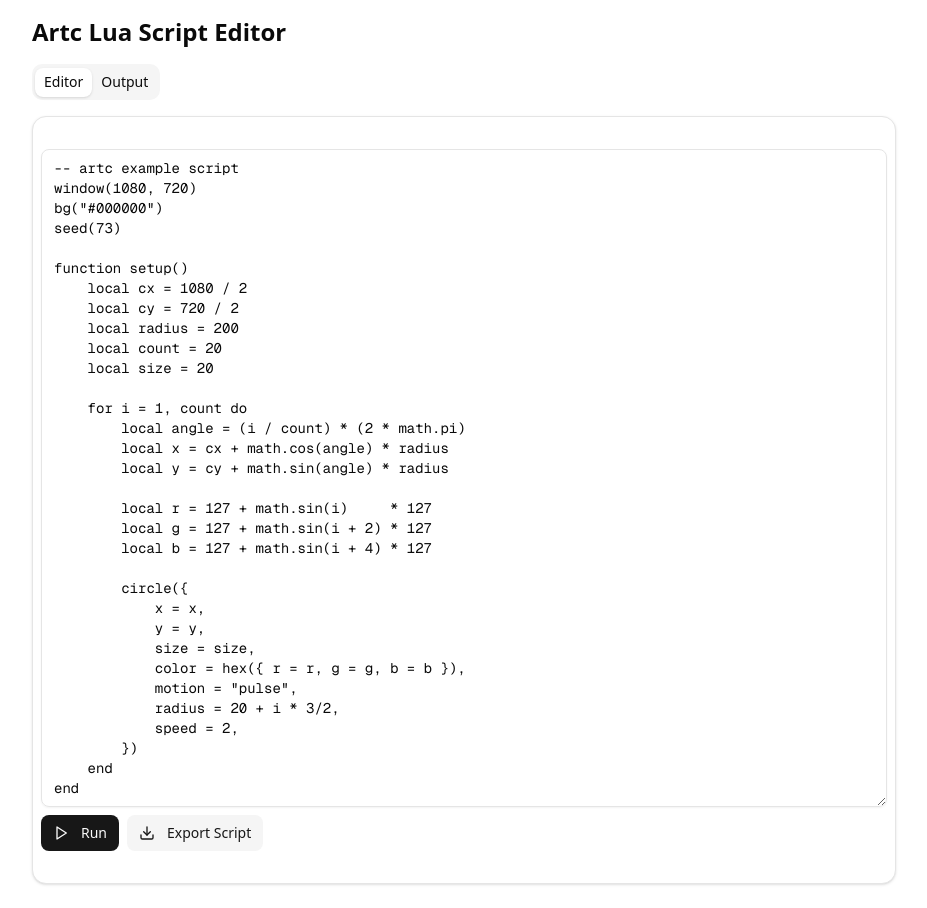
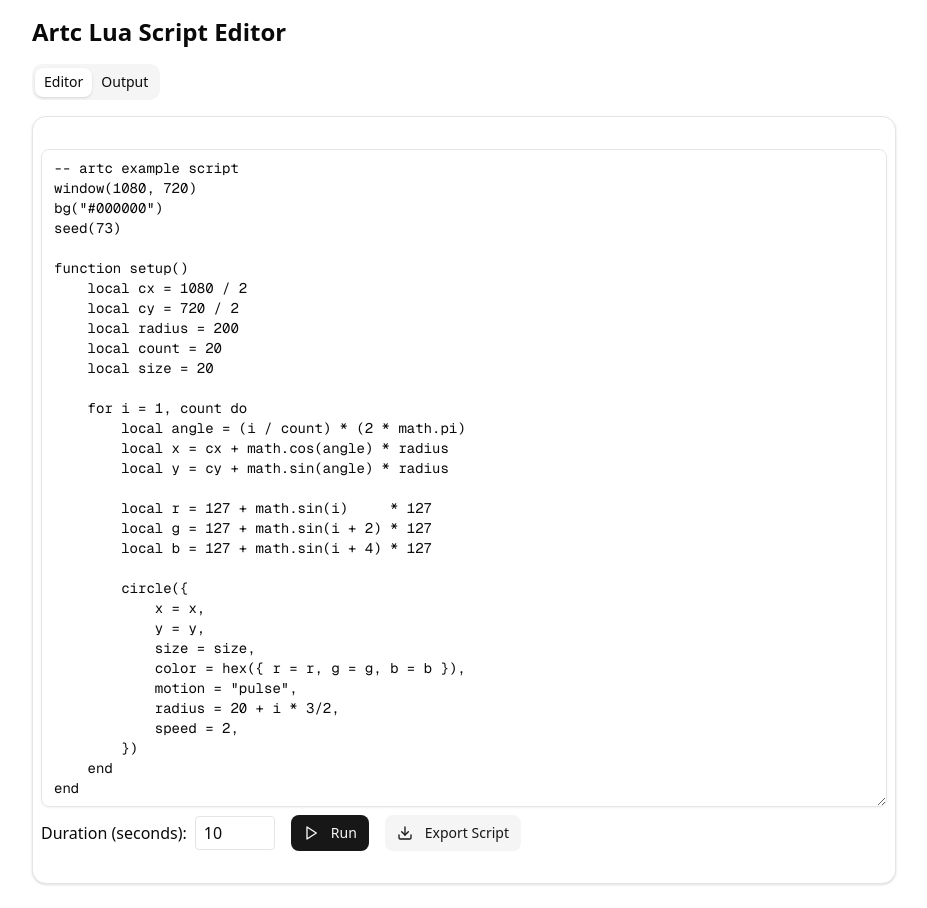
Before and after one commit to KDesp73/artc-editor, a Next.js app: page / in a window 1280 px wide. Shown: the whole page, without its empty margins (176-1103 px from the left). Built offline with nearby package versions, Linux system fonts and the light colour scheme.

Commit message:
feat: specifying duration

```diff
--- a/src/app/page.tsx
+++ b/src/app/page.tsx
@@ -40,9 +40,11 @@ function setup()
         })
     end
 end`);
+
   const [videoUrl, setVideoUrl] = useState<string | null>(null);
   const [view, setView] = useState("editor");
   const [loading, setLoading] = useState(false);
+  const [duration, setDuration] = useState(10);
 
   const runScript = async () => {
     setLoading(true);
@@ -54,7 +56,7 @@ end`);
       const res = await fetch(`${service}/render`, {
         method: "POST",
         headers: { "Content-Type": "application/json" },
-        body: JSON.stringify({ script, duration: 10 }),
+        body: JSON.stringify({ script, duration }),
       });
 
       const data = await res.json();
@@ -86,19 +88,32 @@ end`);
     if (!videoUrl) return;
 
     try {
-      const res = await fetch(videoUrl);
-      if (!res.ok) throw new Error("Failed to fetch video");
+      setLoading(true);
+      const response = await fetch(videoUrl, {
+          mode: "cors",
+      });
 
-      const blob = await res.blob();
+      if (!response.ok) throw new Error(`Failed to fetch video: ${response.statusText}`);
+
+      const blob = await response.blob();
+
+      if (blob.size === 0) throw new Error("Downloaded video is empty");
+
       const url = window.URL.createObjectURL(blob);
       const a = document.createElement("a");
+      a.style.display = "none";
       a.href = url;
       a.download = "artc_video.mp4";
       document.body.appendChild(a);
       a.click();
-      a.remove();
-      window.URL.revokeObjectURL(url);
+
+      setTimeout(() => {
+        document.body.removeChild(a);
+        window.URL.revokeObjectURL(url);
+        setLoading(false);
+      }, 100);
     } catch (error) {
+      setLoading(false);
       console.error("Error downloading video:", error);
     }
   };
@@ -121,7 +136,20 @@ end`);
                 onChange={(e) => setScript(e.target.value)}
                 className="h-100% font-mono"
               />
-              <div className="flex gap-2">
+              <div className="flex items-center gap-4">
+                <label>
+                  Duration (seconds):
+                  <input
+                    type="number"
+                    min={1}
+                    max={60}
+                    value={duration}
+                    onChange={(e) => setDuration(Number(e.target.value))}
+                    className="ml-2 w-20 border rounded px-2 py-1"
+                    disabled={loading}
+                  />
+                </label>
+
                 <Button onClick={runScript} disabled={loading}>
                   {loading ? (
                     <>
@@ -133,6 +161,7 @@ end`);
                     </>
                   )}
                 </Button>
+
                 <Button onClick={exportScript} variant="secondary" disabled={loading}>
                   <Download className="w-4 h-4 mr-1" /> Export Script
                 </Button>
@@ -158,7 +187,7 @@ end`);
                     crossOrigin="anonymous"
                   />
                   <div className="mt-2 flex gap-2">
-                    <Button onClick={downloadVideo} variant="secondary">
+                    <Button onClick={downloadVideo}>
                       <Download className="w-4 h-4 mr-1" /> Download Video
                     </Button>
                   </div>
```
